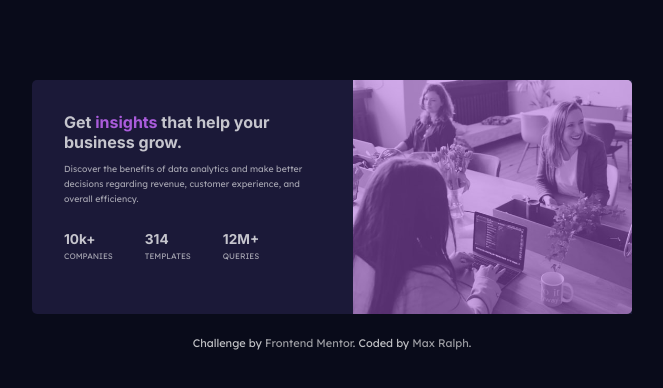
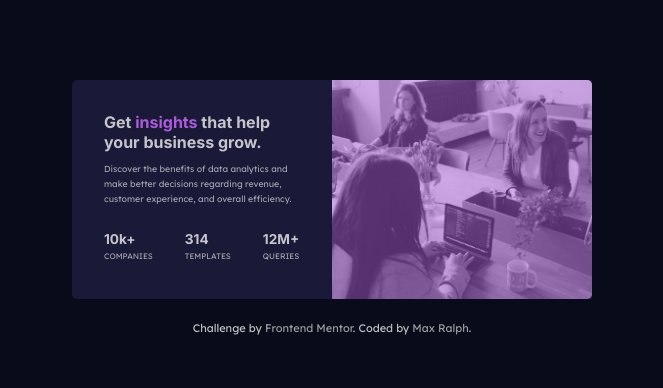
Before and after one commit to maxralph1/stats-preview-card-component, a plain HTML site: page index.html in a window 1536 px wide. Shown: the whole page, without its empty margins (436-1099 px from the left). Drawn offline with Linux system fonts and the light colour scheme.

Commit message:
Update style.css

```diff
--- a/style.css
+++ b/style.css
@@ -128,17 +128,18 @@ body {
 
   .card {
    border-radius: 5px 0 0 5px;
-   display: flex;
-   flex-direction: row-reverse;
-   /* display: grid;
-   grid-template-columns: repeat(2, 1fr); */
-   max-width: 600px;
+   /* display: flex;
+   flex-direction: row-reverse; */
+   display: grid;
+   grid-template-columns: repeat(2, 1fr);
+   max-width: 520px;
+   max-height: 220px;
    text-align: start;
   }
 
   .card .image {
    width: 100%;
-   /* order: 2; */
+   order: 2;
   }
 
   .card .image img {
@@ -155,7 +156,7 @@ body {
   .card .texts {
    font-family: 'Lexend Deca', sans-serif;
    padding: 2rem;
-   /* order: 1; */
+   order: 1;
   }
 
   .card .texts .stats {
```
